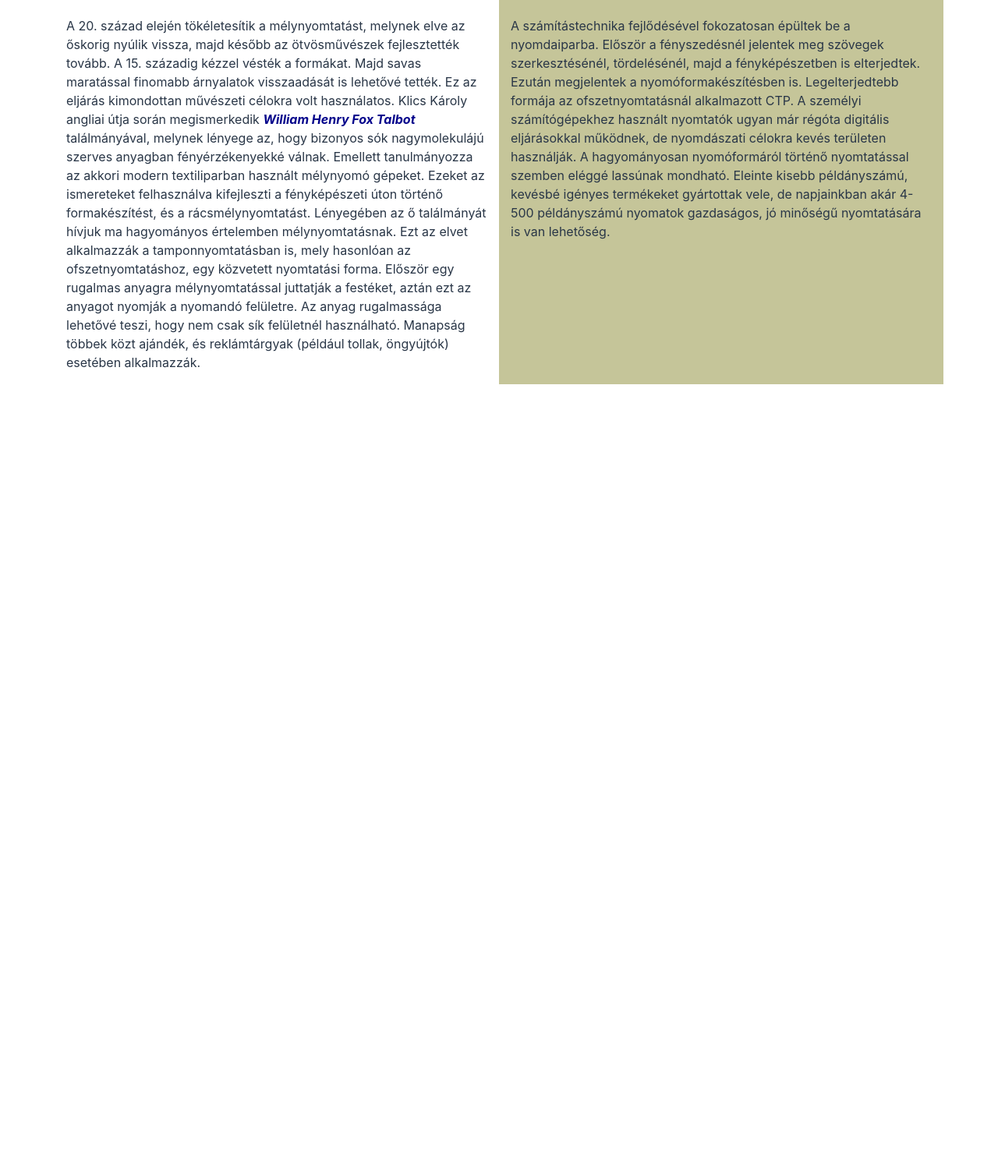
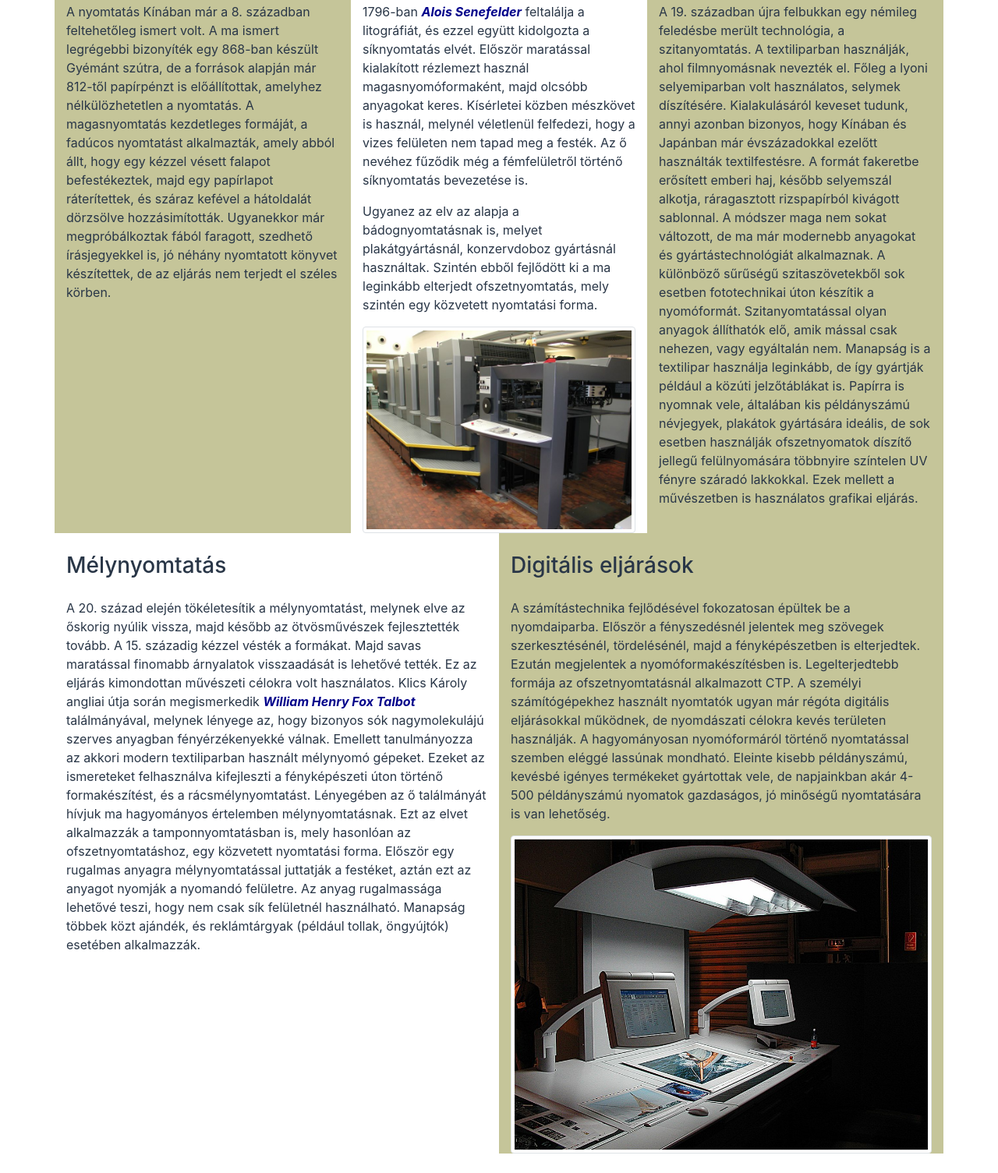
Before and after one commit to L0Aliz/2022.03.07, a plain HTML site: page nyomtatas.html in a window 1280 px wide. Shown: the part 1264-2769 px from the top of the page at 78% size. Before the commit the page ends 1782 px from the top, so only its background shows below. Drawn offline with Linux system fonts and the light colour scheme.

Commit message:
4. feladat

```diff
--- a/nyomtatas.html
+++ b/nyomtatas.html
@@ -20,6 +20,7 @@
     <div class="col-md-12">
       <h3>Nyomtatási eljárások</h3>
       <p>A nyomtatás dokumentumok sokszorosítására szolgáló eljárás. Kínában már a 8. században feltalálták, Európában viszont csak a reneszánsz korban jelent meg, a <a href="https://hu.wikipedia.org/wiki/Johannes_Gutenberg" target="_blank">Johannes Gutenberg</a> -féle nyomdaprés volt az első európai nyomdagép. Az évszázadok során sok eltérő nyomtatási eljárás fejlődött ki.</p>
+      <img src="kezi_szedes.jpg" alt="Kézi szedés" title="Kézi szedés" class="img-thumbnail">
     </div>
   </div>
   <div class="row">
@@ -31,6 +32,7 @@
       <h3>Síknyomtatás</h3>
       <p>1796-ban <a href=" https://hu.wikipedia.org/wiki/Alois_Senefelder" target="_blank">Alois Senefelder</a> feltalálja a litográfiát, és ezzel együtt kidolgozta a síknyomtatás elvét. Először maratással kialakított rézlemezt használ magasnyomóformaként, majd olcsóbb anyagokat keres. Kísérletei közben mészkövet is használ, melynél véletlenül felfedezi, hogy a vizes felületen nem tapad meg a festék. Az ő nevéhez fűződik még a fémfelületről történő síknyomtatás bevezetése is.</p>
       <p>Ugyanez az elv az alapja a bádognyomtatásnak is, melyet plakátgyártásnál, konzervdoboz gyártásnál használtak. Szintén ebből fejlődött ki a ma leginkább elterjedt ofszetnyomtatás, mely szintén egy közvetett nyomtatási forma.</p>
+      <img src="ofszet_nyomogep.jpg" alt="Ofset nyomógép" title="Ofset nyomógép" class="img-thumbnail">
     </div>
     <div class="col-md-4 bg-torzs">
       <h3>Szitanyomtatás</h3>
@@ -45,6 +47,7 @@
     <div class="col-md-6 bg-torzs">
       <h3>Digitális eljárások</h3>
       <p>A számítástechnika fejlődésével fokozatosan épültek be a nyomdaiparba. Először a fényszedésnél jelentek meg szövegek szerkesztésénél, tördelésénél, majd a fényképészetben is elterjedtek. Ezután megjelentek a nyomóformakészítésben is. Legelterjedtebb formája az ofszetnyomtatásnál alkalmazott CTP. A személyi számítógépekhez használt nyomtatók ugyan már régóta digitális eljárásokkal működnek, de nyomdászati célokra kevés területen használják. A hagyományosan nyomóformáról történő nyomtatással szemben eléggé lassúnak mondható. Eleinte kisebb példányszámú, kevésbé igényes termékeket gyártottak vele, de napjainkban akár 4-500 példányszámú nyomatok gazdaságos, jó minőségű nyomtatására is van lehetőség. </p>
+      <img src="nyomdagep_pultja.jpg" alt="Nyomdagép pultja" title="Nyomdagép pultja" class="img-thumbnail">
     </div>
 
   </div>
```
